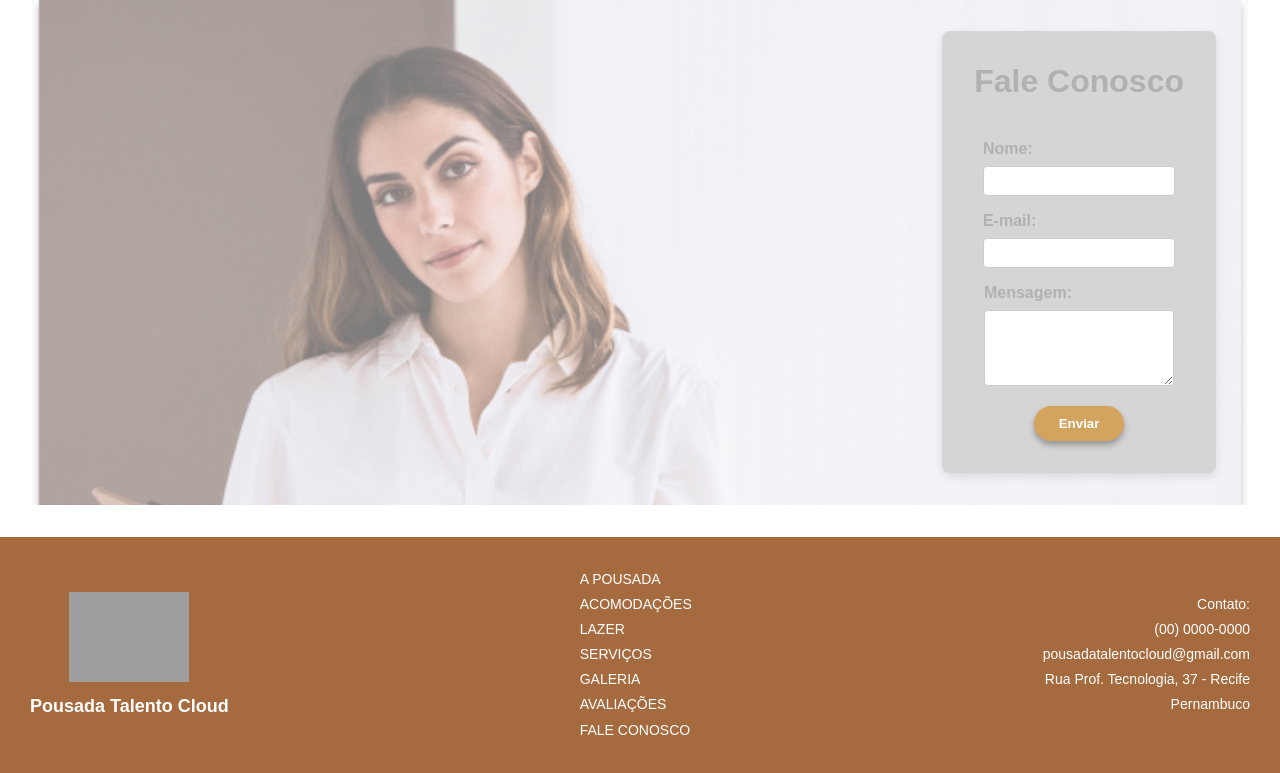
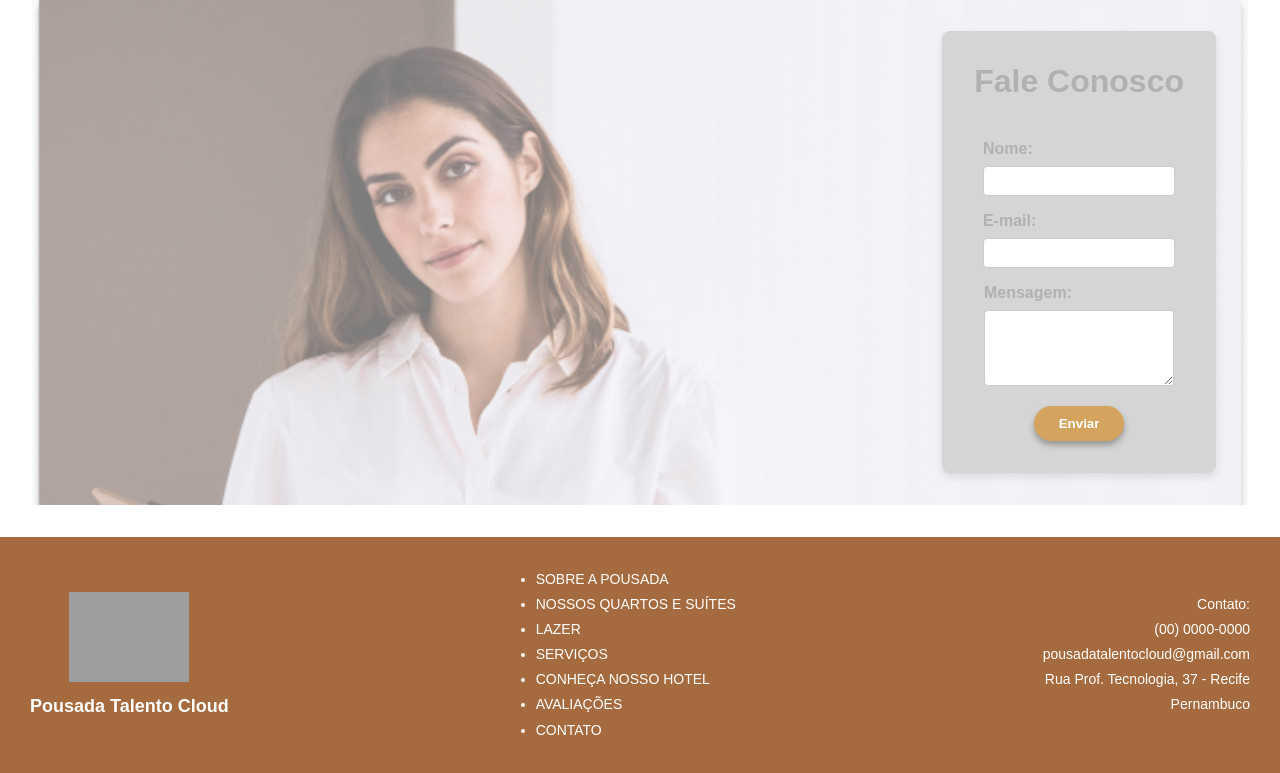
Before and after one commit to Proz-AWS-TalentoCloud-Turma37/Grupo-C_Sistema-de-Hotel, a PHP site: page / in a window 1280 px wide. Shown: the part 4003-4776 px from the top of the page. Run offline with PHP 8.4, Linux system fonts and the light colour scheme; grey boxes are pictures that could not be loaded.

Commit message:
links  footer

```diff
--- a/index.html
+++ b/index.html
@@ -240,15 +240,15 @@
             <img src="https://drive.google.com/thumbnail?id=19UfrThkxbL6NmHpGWKjqZP4aa1q0MIC6">
             <h2>Pousada Talento Cloud</h2>
         </div>
-        <div class="footer-links">
-            <p>A POUSADA</p>
-            <p>ACOMODAÇÕES</p>
-            <p>LAZER</p>
-            <p>SERVIÇOS</p>
-            <p>GALERIA</p>
-            <p>AVALIAÇÕES</p>
-            <p>FALE CONOSCO</p>
-        </div>
+        <ul class="footer-links">
+            <li><a href="#pousada">SOBRE A POUSADA</a></li>
+            <li><a href="#home">NOSSOS QUARTOS E SUÍTES</a></li>
+            <li><a href="#lazer">LAZER</a></li>
+            <li><a href="#servicos">SERVIÇOS</a></li>
+            <li><a href="#sobre">CONHEÇA NOSSO HOTEL</a></li>
+            <li><a href="#avaliacoes">AVALIAÇÕES</a></li>
+            <li><a href="#contato">CONTATO</a></li>
+        </ul>
         <div class="footer-contact">
             <p>Contato:<br>
                 (00) 0000-0000<br>
@@ -258,4 +258,5 @@
         </div>
     </footer>
 
+
 </html>
--- a/styles.css
+++ b/styles.css
@@ -300,6 +300,7 @@ p.pousada {
 .footer-links a {
     text-decoration: none;
     color: #ffffff;
+
 }
 
 .footer-links a:hover {
```
